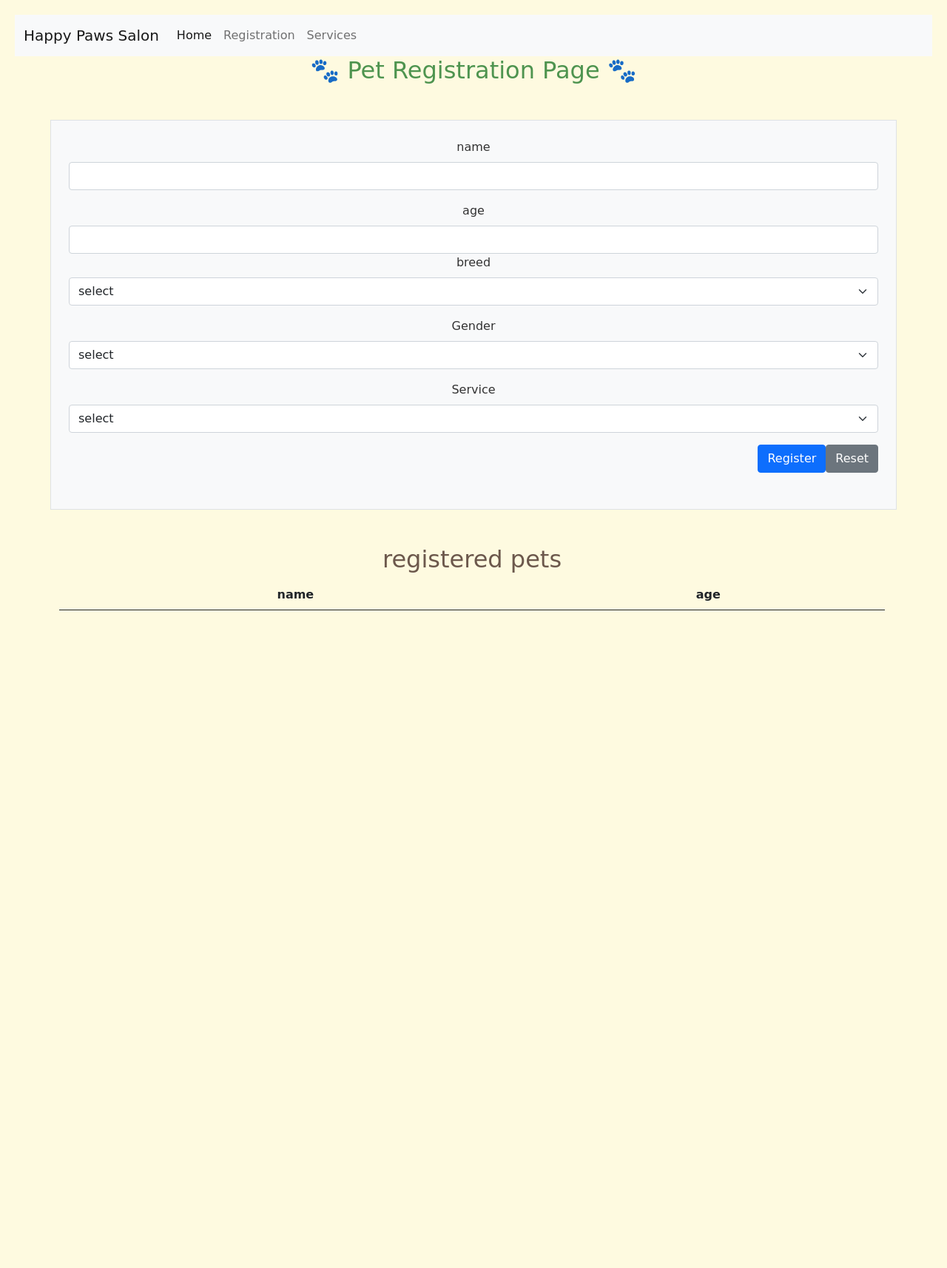
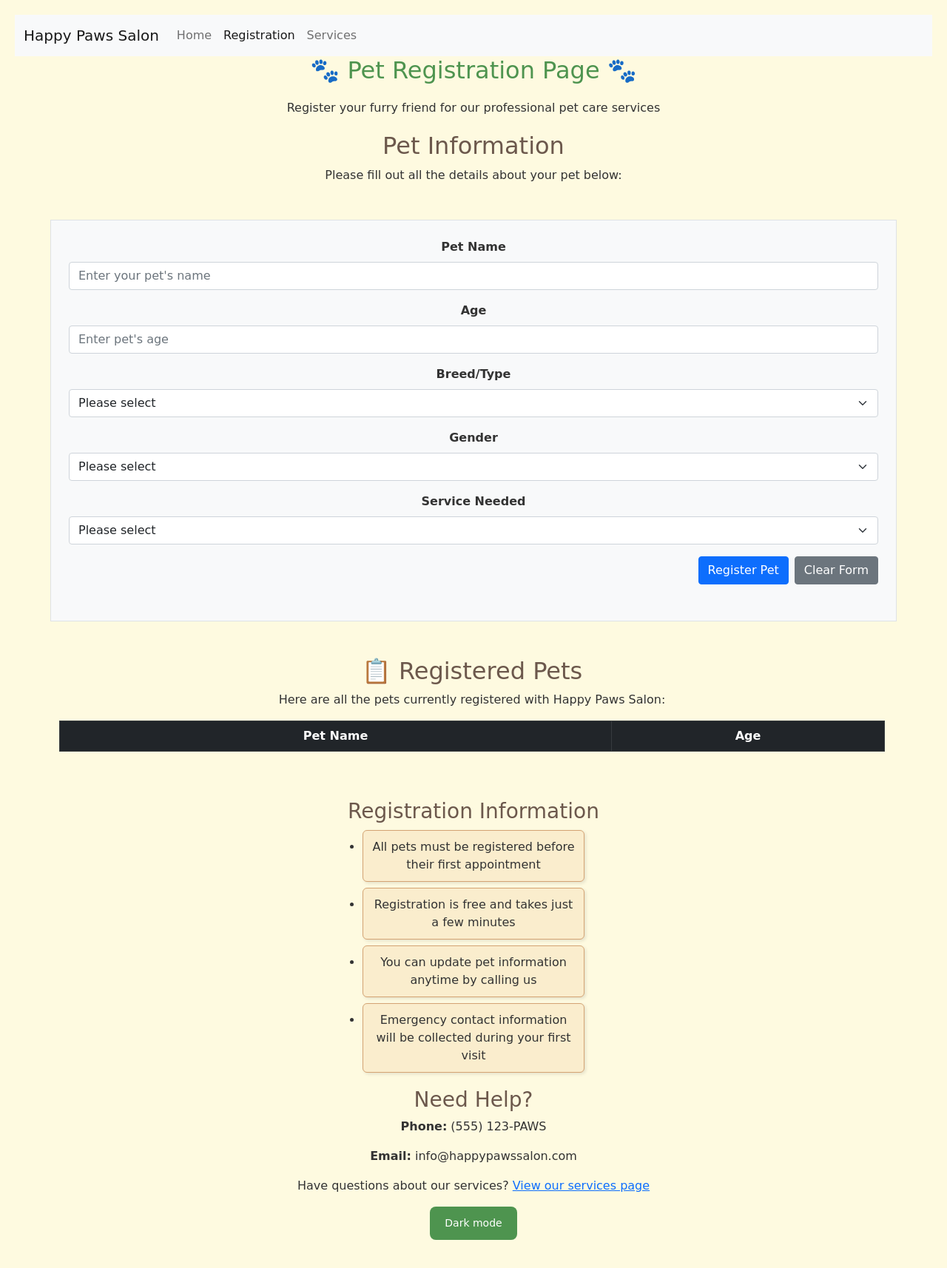
Before and after one commit to jakeriveraa/class-104, a plain HTML site: page register.html in a window 1280 px wide. Shown: the whole page at 74% size. Before the commit the page ends 893 px from the top, so only its background shows below. Drawn offline with nearby package versions, Linux system fonts and the light colour scheme.

Commit message:
final report

```diff
--- a/mystyle.css
+++ b/mystyle.css
@@ -18,6 +18,12 @@ body.dark-mode {
   --button-hover-bg: #264d26;
   --pet-bg: #2a2a2a;
   --pet-border: #555;
+}
+
+body.dark-mode #petList li {
+  background-color: var(--pet-bg);
+  border: 1px solid var(--pet-border);
+  color: var(--text-color);
 }
 
 /* General Styles */
@@ -101,4 +107,35 @@ h2, h3 {
   border-radius: 50%;
 }
 
-/*media quaries*/
+/* Media Queries */
+
+/* For tablets and smaller screens */
+@media (max-width: 768px) {
+  .service-container {
+    flex-direction: column;
+    margin: 10px;
+  }
+
+  .pic {
+    width: 130px;
+    height: 130px;
+  }
+}
+
+/* For small phones */
+@media (max-width: 480px) {
+  h1 {
+    font-size: 24px;
+  }
+
+  button {
+    font-size: 16px;
+    padding: 14px 24px;
+    border-radius: 10px;
+  }
+
+  .pic {
+    width: 120px;
+    height: 120px;
+  }
+}
--- a/register.html
+++ b/register.html
@@ -3,10 +3,9 @@
 <head>
     <meta charset="UTF-8">
     <meta name="viewport" content="width=device-width, initial-scale=1.0">
-    <title>Document</title>
+    <title>Pet Registration - Happy Paws Salon</title>
     <link href="https://cdn.jsdelivr.net/npm/bootstrap@5.0.2/dist/css/bootstrap.min.css" rel="stylesheet" integrity="sha384-EVSTQN3/azprG1Anm3QDgpJLIm9Nao0Yz1ztcQTwFspd3yD65VohhpuuCOmLASjC" crossorigin="anonymous">
     <link rel="stylesheet" href="mystyle.css">
-
 </head>
 <body>
     <nav class="navbar navbar-expand-lg navbar-light bg-light">
@@ -18,10 +17,10 @@
             <div class="collapse navbar-collapse" id="navbarNav">
                 <ul class="navbar-nav">
                     <li class="nav-item">
-          <a class="nav-link active" aria-current="page" href="index.html">Home</a>
+                        <a class="nav-link" href="index.html">Home</a>
                     </li>
                     <li class="nav-item">
-          <a class="nav-link" href="register.html">Registration</a>
+                        <a class="nav-link active" aria-current="page" href="register.html">Registration</a>
                     </li>
                     <li class="nav-item">
                         <a class="nav-link" href="services.html">Services</a>
@@ -31,74 +30,107 @@
         </div>
     </nav>
 
-    <!-- the content of the page-->
+    <!-- Page Header -->
+    <div class="page-header">
         <h1>🐾 Pet Registration Page 🐾</h1>
+        <p>Register your furry friend for our professional pet care services</p>
+    </div>
+
+    <!-- Registration Form -->
+    <div class="form-section">
+        <h2>Pet Information</h2>
+        <p>Please fill out all the details about your pet below:</p>
 
         <form id="petRegistrationForm" class="m-5 border p-4 bg-light">
-
             <div class="mb-3">
-            <label class="form-label">name</label>
-            <input class="form-control" type="text" name="petName">
-          </div>
-
-          <div>
-            <label class="form-label">age</label>
-            <input class="form-control" type="number" id="petAge">
+                <label class="form-label"><strong>Pet Name</strong></label>
+                <input class="form-control" type="text" name="petName" placeholder="Enter your pet's name" required>
             </div>
 
             <div class="mb-3">
-            <label class="form-label">breed</label>
-            <select class="form-select" name="petBreed" id="petBreed">
-              <option value="">select</option>
-              <option value="dog">dog</option>
-              <option value="cat">cat</option>
+                <label class="form-label"><strong>Age</strong></label>
+                <input class="form-control" type="number" name="petAge" id="petAge" placeholder="Enter pet's age" min="0" max="30" required>
+            </div>
+
+            <div class="mb-3">
+                <label class="form-label"><strong>Breed/Type</strong></label>
+                <select class="form-select" name="petBreed" id="petBreed" required>
+                    <option value="">Please select</option>
+                    <option value="dog">Dog</option>
+                    <option value="cat">Cat</option>
                 </select>
             </div>
 
             <div class="mb-3">
-            <label class="form-label">Gender</label>
-            <select class="form-select" name="petGender" id="petGender">
-              <option value="">select</option>
+                <label class="form-label"><strong>Gender</strong></label>
+                <select class="form-select" name="petGender" id="petGender" required>
+                    <option value="">Please select</option>
                     <option value="male">Male</option>
-              <option value="female">female</option>
+                    <option value="female">Female</option>
                 </select>
             </div>
 
             <div class="mb-3">
-            <label class="form-label">Service</label>
-            <select class="form-select" name="petService" id="petService">
-              <option value="">select</option>
-              <option value="grooming">Grooming</option>
-              <option value="nail clipping">Nail Clipping</option>
-              <option value="daycare">Daycare</option>
+                <label class="form-label"><strong>Service Needed</strong></label>
+                <select class="form-select" name="petService" id="petService" required>
+                    <option value="">Please select</option>
+                    <option value="grooming">Full Grooming ($45)</option>
+                    <option value="nail clipping">Nail Clipping ($15)</option>
+                    <option value="daycare">Pet Daycare ($30/day)</option>
                 </select>
             </div>
 
             <div class="d-flex justify-content-end">
-           <button onclick="registerPet(event)" type="submit" class="btn btn-primary">Register</button>
-           <button type="reset" class="btn btn-secondary">Reset</button>
+                <button onclick="registerPet(event)" type="submit" class="btn btn-primary me-2">Register Pet</button>
+                <button type="reset" class="btn btn-secondary">Clear Form</button>
             </div>
         </form>
+    </div>
 
+    <!-- Registered Pets Section -->
     <section class="container m-5">
-          <h2>registered pets</h2>
+        <h2>📋 Registered Pets</h2>
+        <p>Here are all the pets currently registered with Happy Paws Salon:</p>
 
-          <table id="petTable" class="table table-striped table-border">
-            <thead>
-              <th>name</th>
-              <th>age</th>
+        <div class="table-responsive">
+            <table id="petTable" class="table table-striped table-bordered">
+                <thead class="table-dark">
+                    <tr>
+                        <th>Pet Name</th>
+                        <th>Age</th>
+                    </tr>
                 </thead>
-
                 <tbody>
-                <!-- New Pet will be added here as a new row-->
+                    <!-- New pets will be added here as new rows -->
                 </tbody>
-
             </table>
-
+        </div>
     </section>
 
+    <!-- Additional Information -->
+    <div class="info-section">
+        <h3>Registration Information</h3>
+        <ul id="petList">
+            <li>All pets must be registered before their first appointment</li>
+            <li>Registration is free and takes just a few minutes</li>
+            <li>You can update pet information anytime by calling us</li>
+            <li>Emergency contact information will be collected during your first visit</li>
+        </ul>
+
+        <h3>Need Help?</h3>
+        <p><strong>Phone:</strong> (555) 123-PAWS</p>
+        <p><strong>Email:</strong> info@happypawssalon.com</p>
+        <p>Have questions about our services? <a href="services.html">View our services page</a></p>
+    </div>
+
+    <!-- Dark Mode Toggle -->
+    <div class="text-center mb-4">
+        <button id="darkModeToggle">Dark mode</button>
+    </div>
 
     <script src="https://cdn.jsdelivr.net/npm/bootstrap@5.0.2/dist/js/bootstrap.bundle.min.js" integrity="sha384-MrcW6ZMFYlzcLA8Nl+NtUVF0sA7MsXsP1UyJoMp4YLEuNSfAP+JcXn/tWtIaxVXM" crossorigin="anonymous"></script>
+    <script src="https://code.jquery.com/jquery-3.7.1.slim.min.js" integrity="sha256-kmHvs0B+OpCW5GVHUNjv9rOmY0IvSIRcf7zGUDTDQM8=" crossorigin="anonymous"></script>
     <script src="petsalon/petscrips/registration.js"></script>
+    <script src="petsalon/petscrips/scripts.js"></script>
 </body>
 </html>
```
Also changed, not shown: index.html (+24 -3 lines), services.html (+43 -21 lines). Lines whose indentation alone changed are shown as unchanged.
